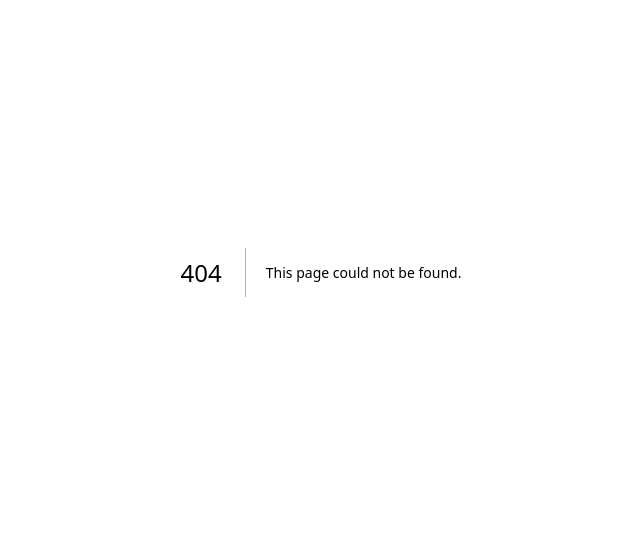
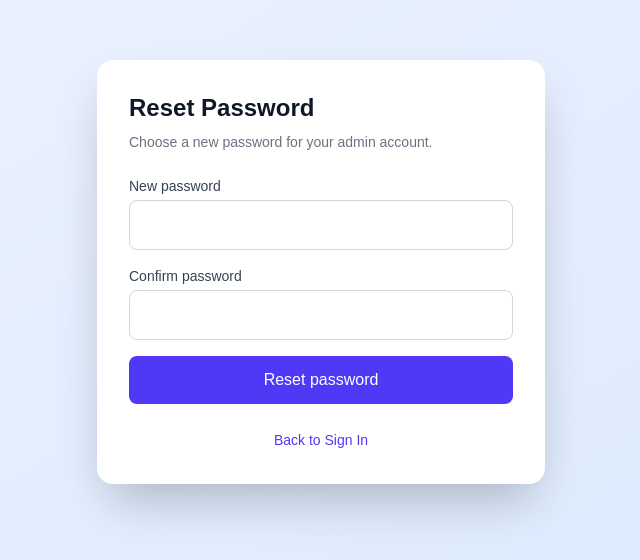
Before and after one commit to itsikram/connect-admin, a Next.js app: page /reset-password/1 in a window 1280 px wide. Before the commit this address had no page. Shown: the part 128-688 px from the top of the page, without its empty margins (319-959 px from the left). Built offline with nearby package versions, Linux system fonts and the light colour scheme; no server answers.

Commit message:
add forgot password

```diff
--- a/src/app/forgot-password/page.js
+++ b/src/app/forgot-password/page.js
@@ -2,12 +2,15 @@
 
 import { useState } from 'react';
 import Link from 'next/link';
+import axios from 'axios';
+import { API_CONFIG } from '../../lib/config';
 
 export default function ForgotPasswordPage() {
   const [email, setEmail] = useState('');
   const [isLoading, setIsLoading] = useState(false);
   const [isSubmitted, setIsSubmitted] = useState(false);
   const [error, setError] = useState('');
+  const [message, setMessage] = useState('');
 
   const handleSubmit = async (e) => {
     e.preventDefault();
@@ -24,13 +27,17 @@ export default function ForgotPasswordPage() {
 
     setIsLoading(true);
     setError('');
+    setMessage('');
 
     try {
-      // Simulate API call
-      await new Promise(resolve => setTimeout(resolve, 1000));
+      const res = await axios.post(
+        `${API_CONFIG.BASE_URL.replace(/\/+$/, '')}/api/admin/forgot-password`,
+        { email: email.trim().toLowerCase() }
+      );
+      setMessage(res.data?.message || 'If an admin account with that email exists, a reset link has been sent.');
       setIsSubmitted(true);
-    } catch (error) {
-      setError('Something went wrong. Please try again.');
+    } catch (err) {
+      setError(err.response?.data?.message || 'Something went wrong. Please try again.');
     } finally {
       setIsLoading(false);
     }
@@ -48,7 +55,11 @@ export default function ForgotPasswordPage() {
             </div>
             <h1 className="text-2xl font-bold text-gray-900 dark:text-white mb-4">Check Your Email</h1>
             <p className="text-gray-600 dark:text-gray-400 mb-6">
-              We&apos;ve sent a password reset link to <strong>{email}</strong>
+              {message || (
+                <>
+                  We&apos;ve sent a password reset link to <strong>{email}</strong>
+                </>
+              )}
             </p>
             <p className="text-sm text-gray-500 dark:text-gray-400 mb-6">
               Didn&apos;t receive the email? Check your spam folder or try again.
@@ -77,7 +88,6 @@ export default function ForgotPasswordPage() {
     <div className="min-h-screen bg-gradient-to-br from-orange-50 to-red-100 dark:from-gray-900 dark:to-gray-800 flex items-center justify-center p-4">
       <div className="max-w-md w-full">
         <div className="bg-white dark:bg-gray-800 shadow-2xl rounded-2xl p-8">
-          {/* Header */}
           <div className="text-center mb-8">
             <div className="mx-auto w-16 h-16 bg-orange-600 rounded-full flex items-center justify-center mb-4">
               <svg className="w-8 h-8 text-white" fill="none" stroke="currentColor" viewBox="0 0 24 24">
@@ -86,11 +96,10 @@ export default function ForgotPasswordPage() {
             </div>
             <h1 className="text-3xl font-bold text-gray-900 dark:text-white">Forgot Password?</h1>
             <p className="text-gray-600 dark:text-gray-400 mt-2">
-              No worries! Enter your email and we&apos;ll send you reset instructions.
+              Enter your admin email and we&apos;ll send a reset link via SMTP.
             </p>
           </div>
 
-          {/* Form */}
           <form onSubmit={handleSubmit} className="space-y-6">
             <div>
               <label htmlFor="email" className="block text-sm font-medium text-gray-700 dark:text-gray-300 mb-2">
@@ -121,21 +130,10 @@ export default function ForgotPasswordPage() {
               disabled={isLoading}
               className="w-full bg-orange-600 text-white py-3 px-4 rounded-lg font-medium hover:bg-orange-700 focus:ring-2 focus:ring-orange-500 focus:ring-offset-2 transition-colors disabled:opacity-50 disabled:cursor-not-allowed"
             >
-              {isLoading ? (
-                <div className="flex items-center justify-center">
-                  <svg className="animate-spin -ml-1 mr-3 h-5 w-5 text-white" xmlns="http://www.w3.org/2000/svg" fill="none" viewBox="0 0 24 24">
-                    <circle className="opacity-25" cx="12" cy="12" r="10" stroke="currentColor" strokeWidth="4"></circle>
-                    <path className="opacity-75" fill="currentColor" d="M4 12a8 8 0 018-8V0C5.373 0 0 5.373 0 12h4zm2 5.291A7.962 7.962 0 014 12H0c0 3.042 1.135 5.824 3 7.938l3-2.647z"></path>
-                  </svg>
-                  Sending...
-                </div>
-              ) : (
-                'Send Reset Instructions'
-              )}
+              {isLoading ? 'Sending...' : 'Send Reset Instructions'}
             </button>
           </form>
 
-          {/* Footer */}
           <div className="mt-8 text-center">
             <p className="text-gray-600 dark:text-gray-400">
               Remember your password?{' '}
--- /dev/null
+++ b/src/app/reset-password/[token]/page.js
@@ -0,0 +1,106 @@
+'use client';
+
+import { useState } from 'react';
+import Link from 'next/link';
+import { useParams, useRouter } from 'next/navigation';
+import axios from 'axios';
+import { API_CONFIG } from '../../../lib/config';
+
+export default function ResetPasswordPage() {
+  const params = useParams();
+  const router = useRouter();
+  const token = params?.token;
+  const [password, setPassword] = useState('');
+  const [confirmPassword, setConfirmPassword] = useState('');
+  const [isLoading, setIsLoading] = useState(false);
+  const [error, setError] = useState('');
+  const [success, setSuccess] = useState('');
+
+  const handleSubmit = async (e) => {
+    e.preventDefault();
+    setError('');
+    setSuccess('');
+
+    if (!password || !confirmPassword) {
+      setError('Password and confirm password are required');
+      return;
+    }
+    if (password !== confirmPassword) {
+      setError('Passwords do not match');
+      return;
+    }
+    if (password.length < 6) {
+      setError('Password must be at least 6 characters');
+      return;
+    }
+
+    setIsLoading(true);
+    try {
+      const res = await axios.post(
+        `${API_CONFIG.BASE_URL.replace(/\/+$/, '')}/api/admin/reset-password/${token}`,
+        { password, confirmPassword }
+      );
+      setSuccess(res.data?.message || 'Password reset successful.');
+      setTimeout(() => router.push('/login'), 1500);
+    } catch (err) {
+      setError(err.response?.data?.message || 'Failed to reset password.');
+    } finally {
+      setIsLoading(false);
+    }
+  };
+
+  return (
+    <div className="min-h-screen bg-gradient-to-br from-indigo-50 to-blue-100 dark:from-gray-900 dark:to-gray-800 flex items-center justify-center p-4">
+      <div className="max-w-md w-full bg-white dark:bg-gray-800 shadow-2xl rounded-2xl p-8">
+        <h1 className="text-2xl font-bold text-gray-900 dark:text-white mb-2">Reset Password</h1>
+        <p className="text-sm text-gray-500 dark:text-gray-400 mb-6">
+          Choose a new password for your admin account.
+        </p>
+
+        <form onSubmit={handleSubmit} className="space-y-4">
+          <div>
+            <label className="block text-sm font-medium text-gray-700 dark:text-gray-300 mb-1">
+              New password
+            </label>
+            <input
+              type="password"
+              value={password}
+              onChange={(e) => setPassword(e.target.value)}
+              className="w-full px-4 py-3 border border-gray-300 dark:border-gray-600 rounded-lg bg-white dark:bg-gray-700 text-gray-900 dark:text-white"
+              required
+            />
+          </div>
+          <div>
+            <label className="block text-sm font-medium text-gray-700 dark:text-gray-300 mb-1">
+              Confirm password
+            </label>
+            <input
+              type="password"
+              value={confirmPassword}
+              onChange={(e) => setConfirmPassword(e.target.value)}
+              className="w-full px-4 py-3 border border-gray-300 dark:border-gray-600 rounded-lg bg-white dark:bg-gray-700 text-gray-900 dark:text-white"
+              required
+            />
+          </div>
+
+          {error ? <p className="text-sm text-red-600">{error}</p> : null}
+          {success ? <p className="text-sm text-green-600">{success}</p> : null}
+
+          <button
+            type="submit"
+            disabled={isLoading}
+            className="w-full bg-indigo-600 text-white py-3 rounded-lg font-medium hover:bg-indigo-700 disabled:opacity-50"
+          >
+            {isLoading ? 'Saving…' : 'Reset password'}
+          </button>
+        </form>
+
+        <div className="mt-6 text-center">
+          <Link href="/login" className="text-indigo-600 dark:text-indigo-400 text-sm font-medium">
+            Back to Sign In
+          </Link>
+        </div>
+      </div>
+    </div>
+  );
+}
```
